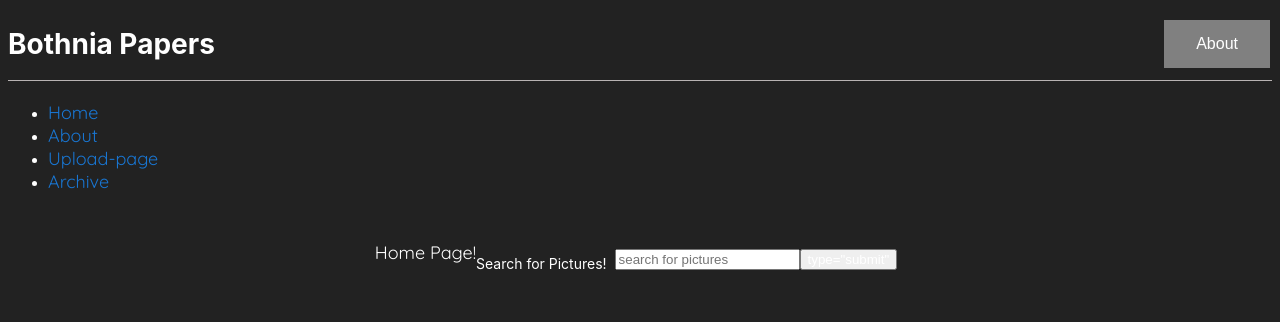
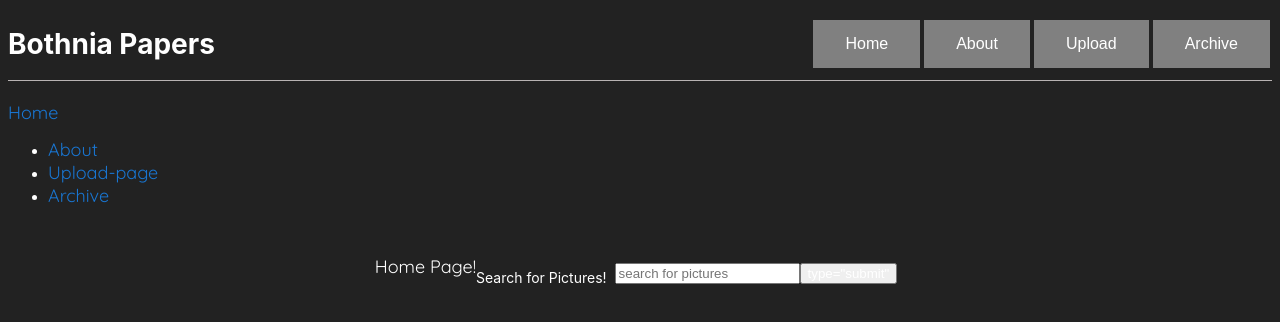
Before and after one commit to dcaptain1/D0027E_Project_Alpha, an Angular app: page /Archive in a window 1280 px wide. Shown: the top 322 px of the page. Built offline with nearby package versions, Linux system fonts and the light colour scheme.

Commit message:
Riktigt coolt header

```diff
--- a/src/app/app.component.html
+++ b/src/app/app.component.html
@@ -5,17 +5,21 @@
     <!-- this is the header -->
 
 
+
+
   </app-header>
 
 
   <router-outlet>
       <!-- this is the main view -->
-      <ul>
-        <li> <a [routerLink]="'Home'">Home</a></li>
+
+        <div> <a [routerLink]="'Home'">Home</a> </div>
+
+        <ul>
         <li> <a [routerLink]="'About'">About</a></li>
         <li> <a [routerLink]="'Upload-page'">Upload-page</a></li>
         <li> <a [routerLink]="'Archive'">Archive</a></li>
-      </ul>
+        </ul>
 
   </router-outlet>
 
--- a/src/app/components/header/header.component.html
+++ b/src/app/components/header/header.component.html
@@ -5,11 +5,35 @@
 
 <h1>{{title}} </h1>
 
-<app-button
-  color= "gray"
-  text="About"
-  (btnClick)="goToAboutPage()">
-</app-button>
+<div>
+  <app-button
+    [routerLink]="'Home'"
+    color= "gray"
+    text="Home"
+    (btnClick)="goToAboutPage()">
+  </app-button>
+
+  <app-button
+    [routerLink]="'About'"
+    color= "gray"
+    text="About"
+    (btnClick)="goToAboutPage()">
+  </app-button>
+
+  <app-button
+    [routerLink]="'Upload-page'"
+    color= "gray"
+    text="Upload"
+    (btnClick)="goToAboutPage()">
+  </app-button>
+
+  <app-button
+    [routerLink]="'Archive'"
+    color= "gray"
+    text="Archive"
+    (btnClick)="goToAboutPage()">
+  </app-button>
+</div>
 
 </header>
  </div>
--- a/src/app/components/header/header.component.ts
+++ b/src/app/components/header/header.component.ts
@@ -1,5 +1,5 @@
 import { Component, OnInit } from '@angular/core';
-import { ActivatedRoute } from '@angular/router';
+import { ActivatedRoute, Router, RouterLink } from '@angular/router';
 
 @Component({
   selector: 'app-header',
```
Also changed, not shown: src/app/components/header/header.component.css (+4 -4 lines).
